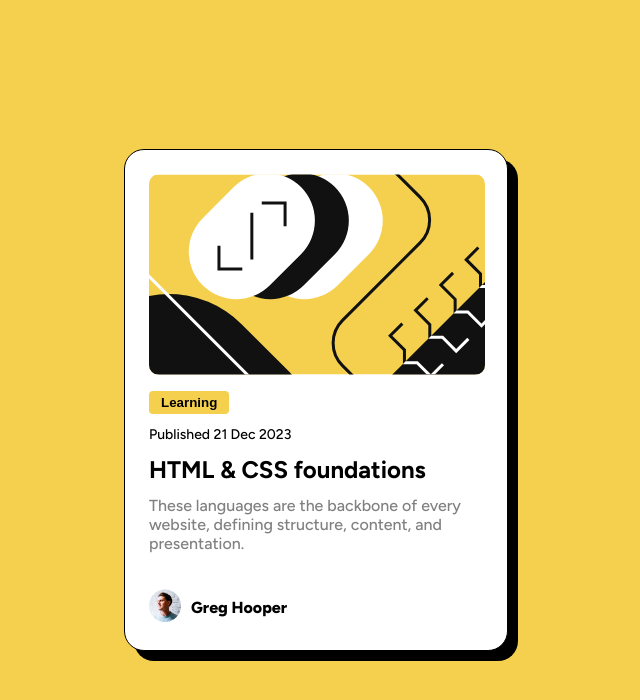
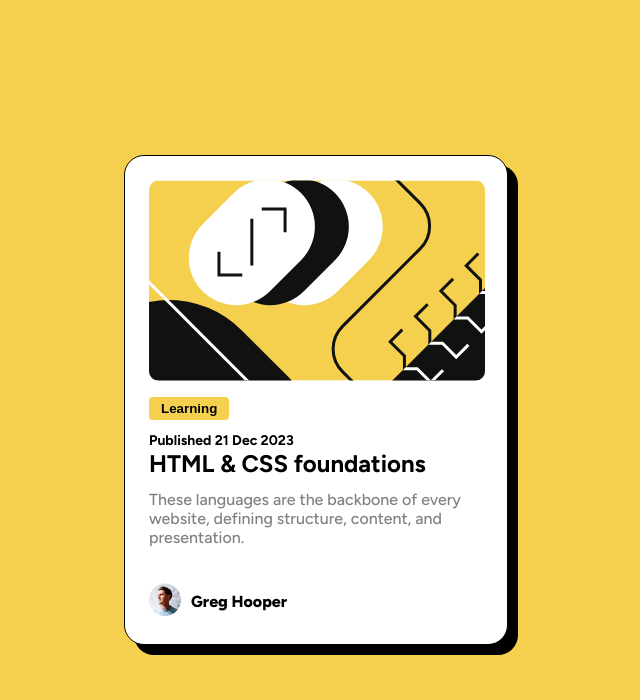
Before and after one commit to marce7ina/blog-card-frontendmentor, a plain HTML site: page index.html in a window 1280 px wide. Shown: the whole page, without its empty margins (324-964 px from the left). Drawn offline with Linux system fonts and the light colour scheme.

Commit message:
change of publish date
changed from p to h2

```diff
--- a/index.html
+++ b/index.html
@@ -31,7 +31,7 @@
           />
           <div class="article-content">
             <button class="bold">Learning</button>
-            <p class="published">Published 21 Dec 2023</p>
+            <h2 class="published">Published 21 Dec 2023</h2>
             <h1><a href="#" class="link">HTML & CSS foundations</a></h1>
             <p id="article-description">
               These languages are the backbone of every website, defining
```
